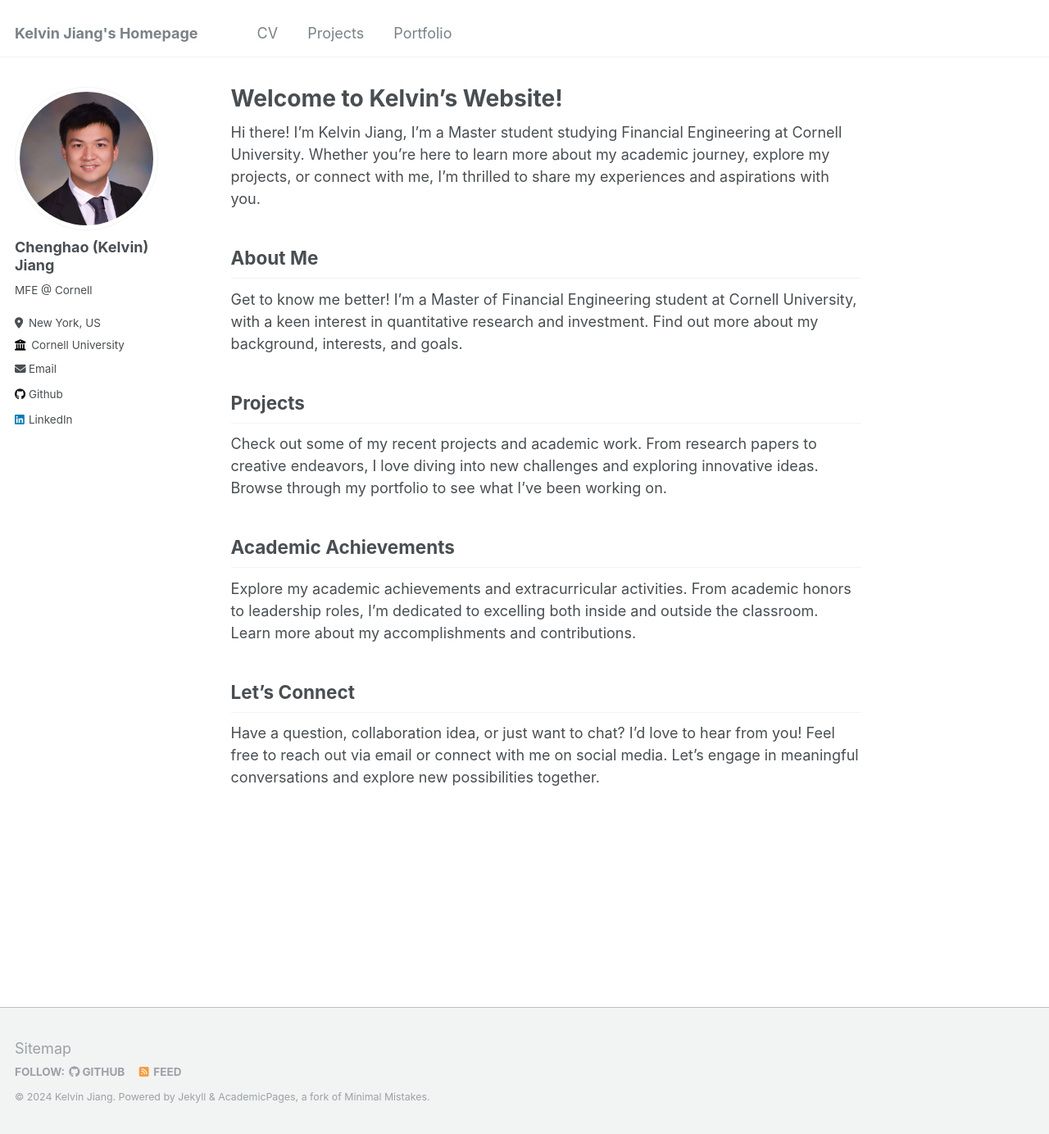
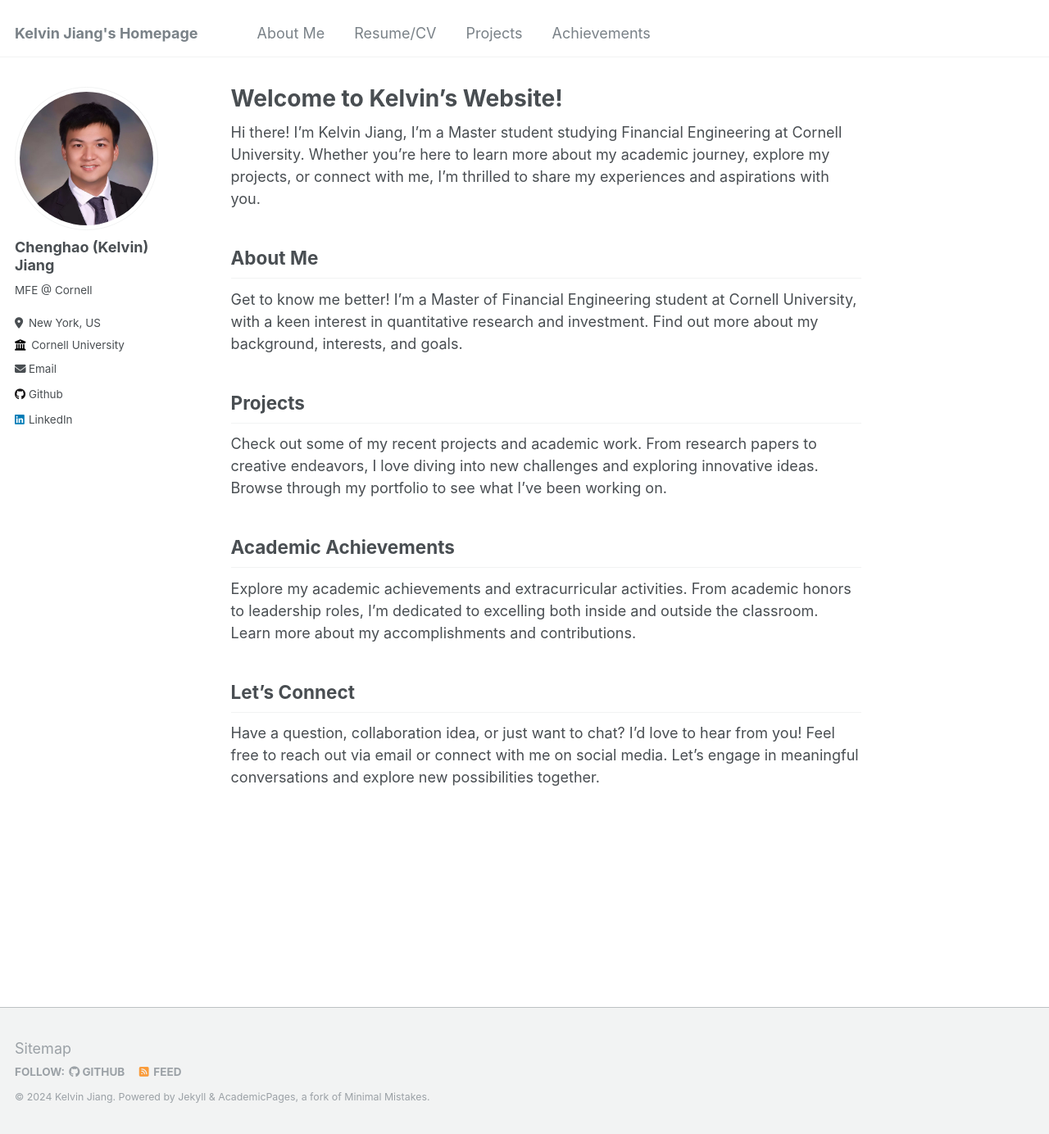
Before and after one commit to KelvinJ2567/kevin.github.io, a Jekyll site: the page built from _pages/about.md, in a window 1280 px wide and 1384 px high. Shown: the whole window at 82% size. Built offline with Jekyll 4.4.1, drawn with Linux system fonts in a browser that asks for light colours.

Commit message:
Update navigation.yml

```diff
--- a/_data/navigation.yml
+++ b/_data/navigation.yml
@@ -1,12 +1,16 @@
 # main links links
 main:
+  - title: "About Me"
+    url: /about/
 
-
-  - title: "CV"
+  - title: "Resume/CV"
     url: /files/Resume.pdf
 
   - title: "Projects"
     url: /projects/
+
+  - title: "Achievements"
+    url: /achievements/
 
 #  - title: "Guide"
 #    url: /markdown/
@@ -20,8 +24,6 @@ main:
 #  - title: "Teaching"
 #    url: /teaching/
 
-  - title: "Portfolio"
-    url: /portfolio/
 
 #  - title: "Blog Posts"
 #    url: /year-archive/
```
